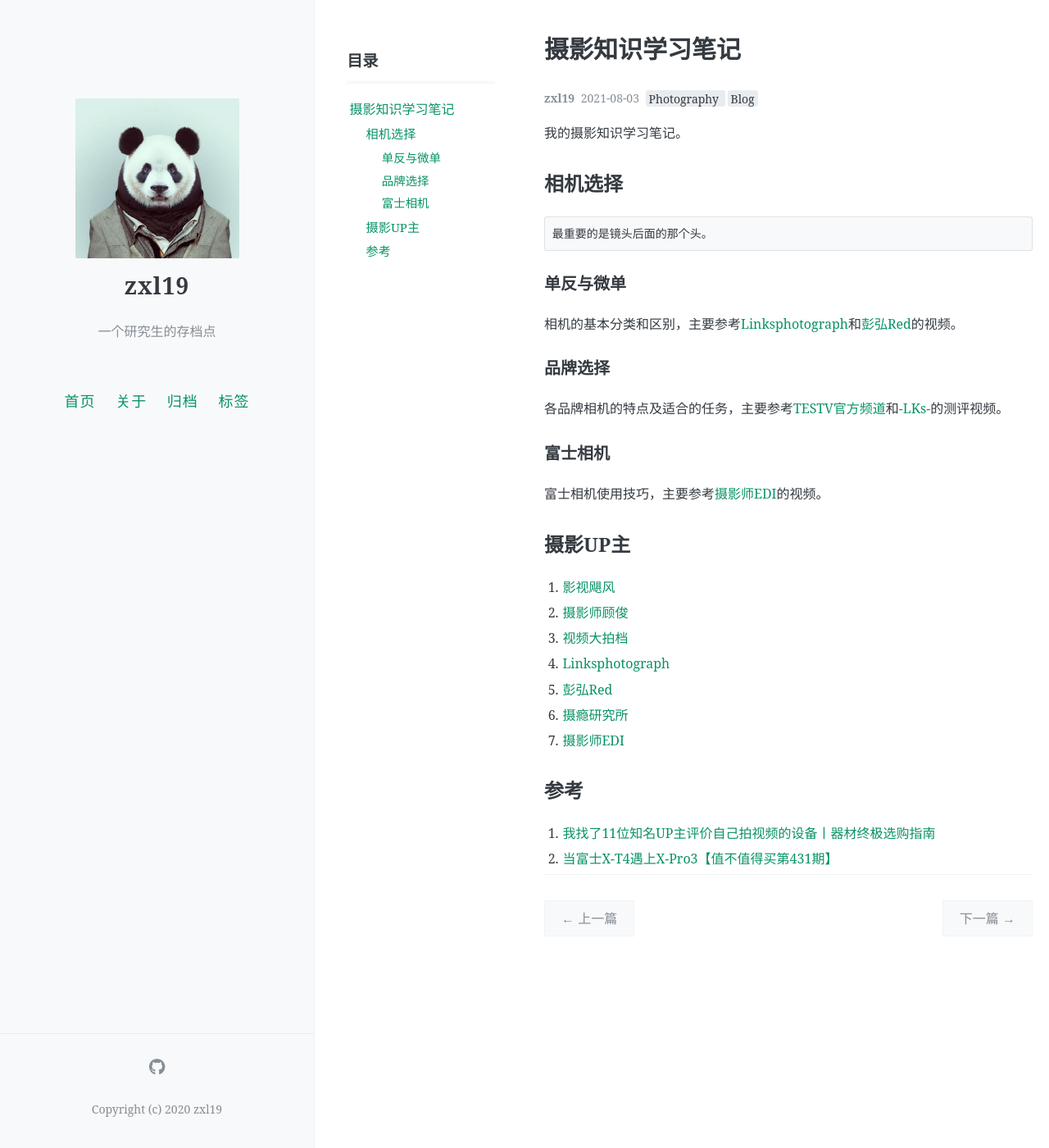
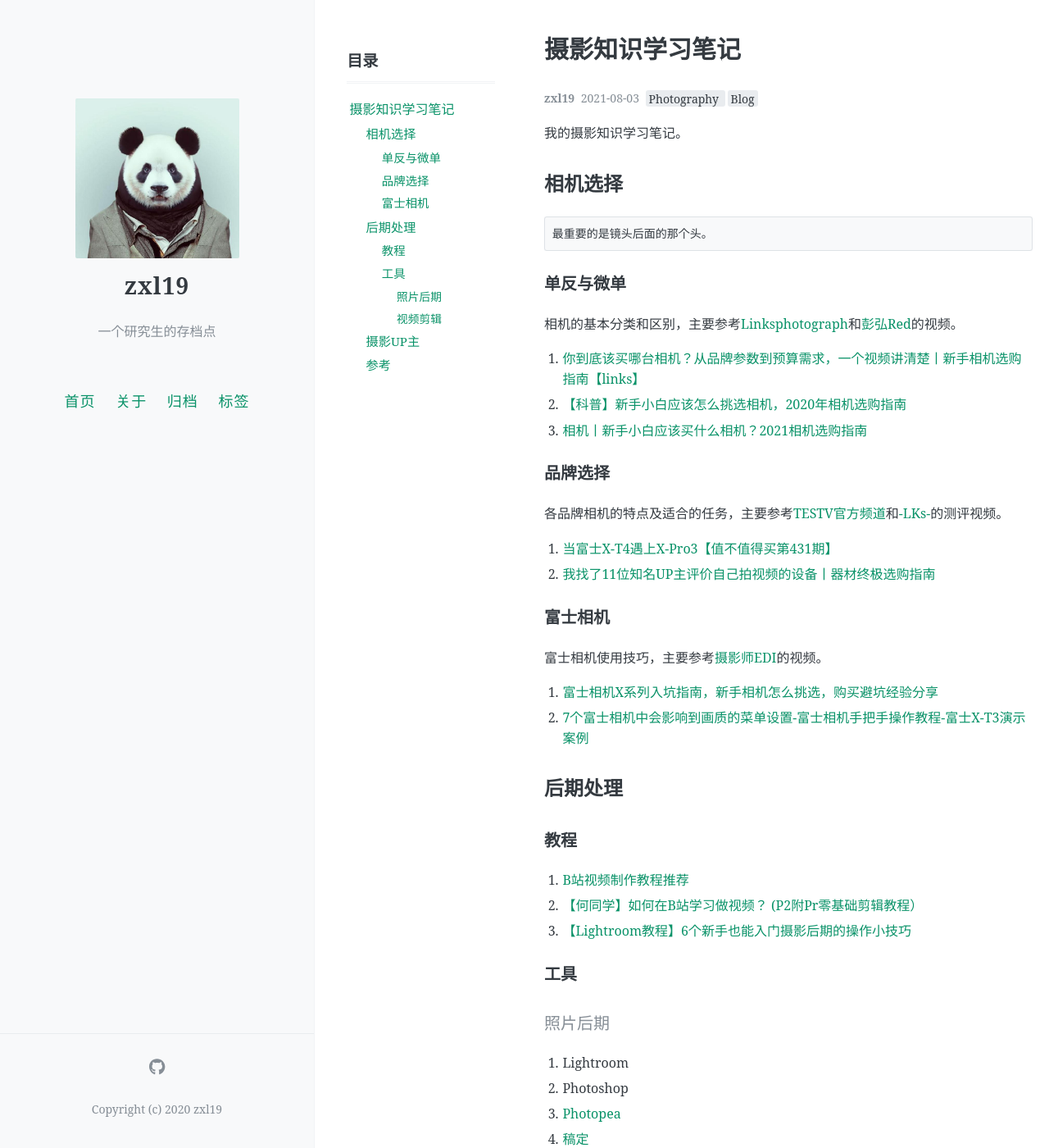
Before and after one commit to zxl19/zxl19.github.io, a Jekyll site: the page built from _posts/2021-08-03-photography-note.md, in a window 1280 px wide and 1400 px high. Shown: the whole window at 82% size. Built offline with Jekyll 4.4.1, drawn with Linux system fonts in a browser that asks for light colours; comment, search, counter and statistics services are not loaded; some of the changed text lies outside the part shown.

Commit message:
Update Posts

```diff
--- a/_posts/2021-08-03-photography-note.md
+++ b/_posts/2021-08-03-photography-note.md
@@ -23,19 +23,51 @@ pinned: false
 
 相机的基本分类和区别，主要参考[Linksphotograph](https://space.bilibili.com/3816626/)和[彭弘Red](https://space.bilibili.com/55801838/)的视频。
 
+1. [你到底该买哪台相机？从品牌参数到预算需求，一个视频讲清楚丨新手相机选购指南【links】](https://www.bilibili.com/video/BV1754y1D7eW)
+2. [【科普】新手小白应该怎么挑选相机，2020年相机选购指南](https://www.bilibili.com/video/BV1MK411W7mc)
+3. [相机丨新手小白应该买什么相机？2021相机选购指南](https://www.bilibili.com/video/BV1v44y1672N)
+
 ### 品牌选择
 
-各品牌相机的特点及适合的任务，主要参考[TESTV官方频道](https://space.bilibili.com/11336264)和[-LKs-](https://space.bilibili.com/125526)的测评视频。
+各品牌相机的特点及适合的任务，主要参考[TESTV官方频道](https://space.bilibili.com/11336264/)和[-LKs-](https://space.bilibili.com/125526/)的测评视频。
+
+1. [当富士X-T4遇上X-Pro3【值不值得买第431期】](https://www.bilibili.com/video/BV1oV411C7hJ)
+2. [我找了11位知名UP主评价自己拍视频的设备丨器材终极选购指南](https://www.bilibili.com/video/BV1tJ41187w6)
 
 ### 富士相机
 
 富士相机使用技巧，主要参考[摄影师EDI](https://space.bilibili.com/84480709/)的视频。
 
+1. [富士相机X系列入坑指南，新手相机怎么挑选，购买避坑经验分享](https://www.bilibili.com/video/BV18V411m7UG)
+2. [7个富士相机中会影响到画质的菜单设置-富士相机手把手操作教程-富士X-T3演示案例](https://www.bilibili.com/video/BV1CP4y1s7nz)
+
+## 后期处理
+
+### 教程
+
+1. [B站视频制作教程推荐](https://www.bilibili.com/read/cv960192)
+2. [【何同学】如何在B站学习做视频？ (P2附Pr零基础剪辑教程）](https://www.bilibili.com/video/BV1EW411R77n)
+3. [【Lightroom教程】6个新手也能入门摄影后期的操作小技巧](https://www.bilibili.com/video/BV1M64y147n3)
+
+### 工具
+
+#### 照片后期
+
+1. Lightroom
+2. Photoshop
+3. [Photopea](https://www.photopea.com/)
+4. [稿定](https://ps.gaoding.com/#/)
+
+#### 视频剪辑
+
+1. Premiere
+2. [视频大拍档](https://spdpd.net/)
+
 ## 摄影UP主
 
 1. [影视飓风](https://space.bilibili.com/946974)
 2. [摄影师顾俊](https://space.bilibili.com/294081438/)
-3. [视频大拍档](https://space.bilibili.com/110974)
+3. [视频大拍档](https://space.bilibili.com/110974/)
 4. [Linksphotograph](https://space.bilibili.com/3816626/)
 5. [彭弘Red](https://space.bilibili.com/55801838/)
 6. [摄瘾研究所](https://space.bilibili.com/245627923/)
@@ -43,5 +75,5 @@ pinned: false
 
 ## 参考
 
-1. [我找了11位知名UP主评价自己拍视频的设备丨器材终极选购指南](https://www.bilibili.com/video/BV1tJ41187w6)
-2. [当富士X-T4遇上X-Pro3【值不值得买第431期】](https://www.bilibili.com/video/BV1oV411C7hJ)
+1. [7个免费在线PS网站（良心推荐，真正免费）-小盒的文章-知乎](https://zhuanlan.zhihu.com/p/93513748)
+2. [哪些网站让你感觉发现了新大陆？-不做闲鱼的回答-知乎](https://www.zhihu.com/question/293309623/answer/1675816377)
```
Also changed, not shown: _posts/2020-06-24-ubuntu-installation.md (+1 -1 lines), _posts/2021-08-17-id-photo.md (added, +33 -0 lines).
